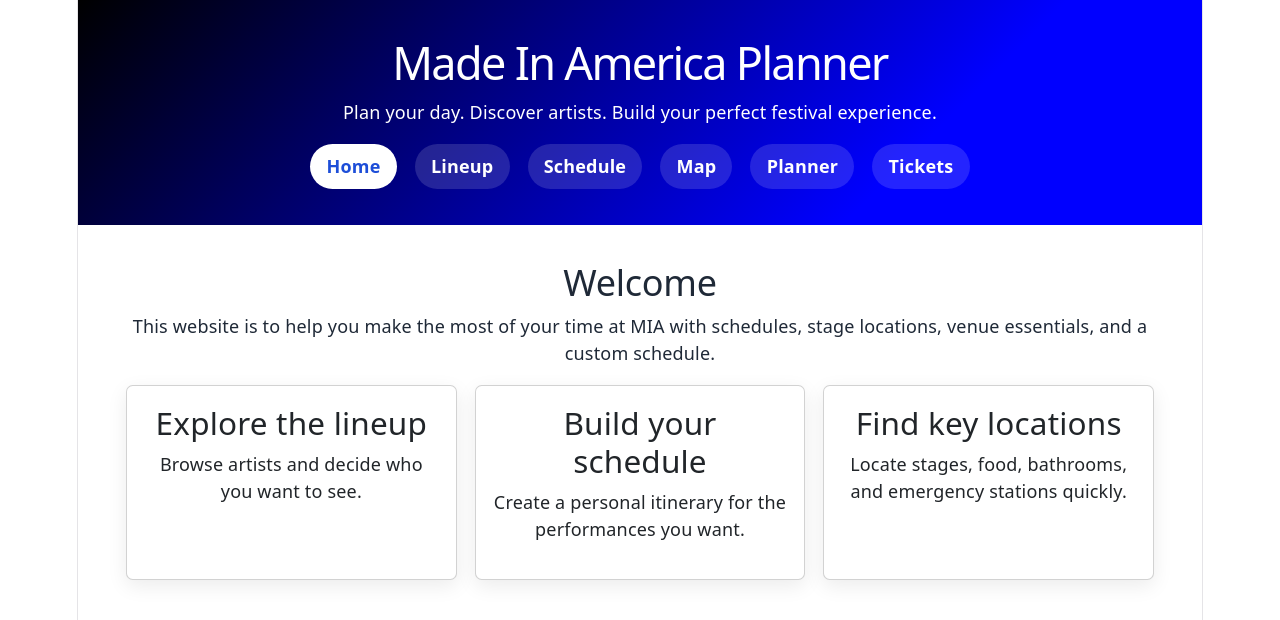
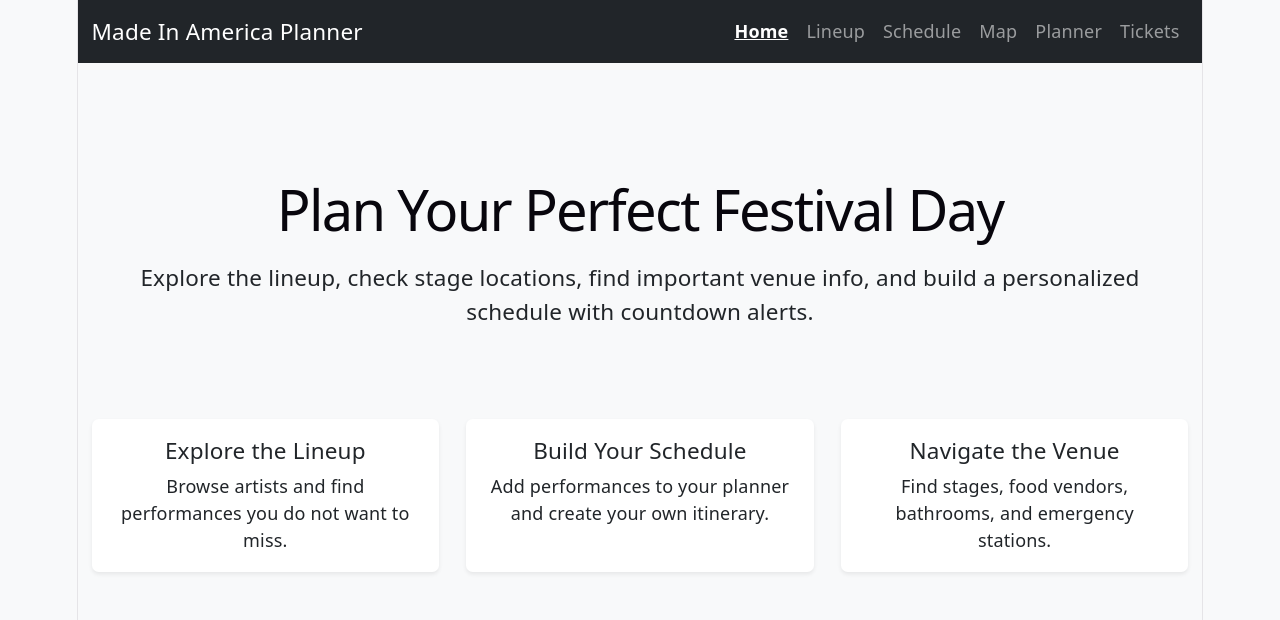
Before and after one commit to CS571-S26/p62, a React (Vite) app in the folder MadeInAmerica/: page / in a window 1280 px wide. Shown: the top 620 px of the page. Built offline with nearby package versions, Linux system fonts and the light colour scheme.

Commit message:
updated React Boostrap

```diff
--- a/MadeInAmerica/src/App.css
+++ b/MadeInAmerica/src/App.css
@@ -1,96 +1,21 @@
-.app-shell {
-  min-height: 100vh;
-  background: white;
-  color: #1f2937;
+body {
+  background-color: #f8f9fa;
 }
 
-.site-header {
-  background: linear-gradient(135deg, black, blue 700px);
-  color: white;
-  padding: 2rem;
-  text-align: center;
+.hero-section {
+  padding: 3rem 1rem;
+  margin-bottom: 2rem;
 }
 
-.site-header h1 {
-  margin-bottom: 0.5rem;
+.hero-section h1 {
+  margin-bottom: 1rem;
 }
 
-.nav {
-  margin-top: 1rem;
-  display: flex;
-  gap: 1rem;
-  justify-content: center;
-  flex-wrap: wrap;
+.card {
+  border: none;
 }
 
-.nav a {
-  color: white;
-  text-decoration: none;
-  font-weight: 600;
-  padding: 0.5rem 0.9rem;
-  border-radius: 999px;
-  background: rgba(255, 255, 255, 0.14);
+.navbar .nav-link.active {
+  font-weight: 700;
+  text-decoration: underline;
 }
-
-.nav a.active {
-  background: white;
-  color: #1d4ed8;
-}
-
-.page-content {
-  max-width: 1100px;
-  margin: 0 auto;
-  padding: 2rem;
-}
-
-.card-grid {
-  display: grid;
-  grid-template-columns: repeat(auto-fit, minmax(220px, 1fr));
-  gap: 1rem;
-  margin-top: 1rem;
-}
-
-.card,
-.list-item,
-.countdown-box {
-  background: white;
-  border-radius: 14px;
-  padding: 1rem;
-  box-shadow: 0 6px 20px rgba(0, 0, 0, 0.08);
-}
-
-.list {
-  display: flex;
-  flex-direction: column;
-  gap: 1rem;
-  margin-top: 1rem;
-}
-
-.list-item {
-  display: flex;
-  justify-content: space-between;
-  align-items: center;
-  gap: 1rem;
-}
-
-button,
-.buy-link {
-  background: blue;
-  color: white;
-  border: none;
-  padding: 0.7rem 1rem;
-  border-radius: 10px;
-  cursor: pointer;
-  text-decoration: none;
-  font-weight: 600;
-}
-
-button:hover,
-.buy-link:hover {
-  background: darkblue;
-}
-
-.countdown-box {
-  margin-bottom: 1rem;
-  border-left: 6px solid blue;
-}
--- a/MadeInAmerica/src/App.jsx
+++ b/MadeInAmerica/src/App.jsx
@@ -1,5 +1,15 @@
 import { HashRouter, Routes, Route, NavLink } from "react-router-dom";
 import { useEffect, useMemo, useState } from "react";
+import {
+  Navbar,
+  Nav,
+  Container,
+  Row,
+  Col,
+  Card,
+  Button,
+  ListGroup
+} from "react-bootstrap";
 import "./App.css";
 
 const scheduleData = [
@@ -27,137 +37,191 @@
 ];
 
 const locations = [
-  { name: "Main Stage", type: "Performance" },
-  { name: "Liberty Stage", type: "Performance" },
-  { name: "Riverfront Stage", type: "Performance" },
-  { name: "Food Vendors", type: "Food" },
-  { name: "Bathrooms", type: "Facilities" },
-  { name: "First Aid Tent", type: "Emergency" },
+  { id: 1, name: "Main Stage", type: "Performance" },
+  { id: 2, name: "Liberty Stage", type: "Performance" },
+  { id: 3, name: "Riverfront Stage", type: "Performance" },
+  { id: 4, name: "Food Vendors", type: "Food" },
+  { id: 5, name: "Bathrooms", type: "Facilities" },
+  { id: 6, name: "First Aid Tent", type: "Emergency" },
 ];
 
-function Layout({ children }) {
+function SiteNavbar() {
   return (
-    <div className="app-shell">
-      <header className="site-header">
-        <h1>Made In America Planner</h1>
-        <p>Plan your day. Discover artists. Build your perfect festival experience.</p>
-        <nav className="nav">
-          <NavLink to="/">Home</NavLink>
-          <NavLink to="/lineup">Lineup</NavLink>
-          <NavLink to="/schedule">Schedule</NavLink>
-          <NavLink to="/map">Map</NavLink>
-          <NavLink to="/planner">Planner</NavLink>
-          <NavLink to="/tickets">Tickets</NavLink>
-        </nav>
-      </header>
-      <main className="page-content">{children}</main>
-    </div>
+    <Navbar bg="dark" variant="dark" expand="lg" className="mb-4">
+      <Container>
+        <Navbar.Brand as={NavLink} to="/">
+          Made In America Planner
+        </Navbar.Brand>
+        <Navbar.Toggle aria-controls="festival-nav" />
+        <Navbar.Collapse id="festival-nav">
+          <Nav className="ms-auto">
+            <Nav.Link as={NavLink} to="/">Home</Nav.Link>
+            <Nav.Link as={NavLink} to="/lineup">Lineup</Nav.Link>
+            <Nav.Link as={NavLink} to="/schedule">Schedule</Nav.Link>
+            <Nav.Link as={NavLink} to="/map">Map</Nav.Link>
+            <Nav.Link as={NavLink} to="/planner">Planner</Nav.Link>
+            <Nav.Link as={NavLink} to="/tickets">Tickets</Nav.Link>
+          </Nav>
+        </Navbar.Collapse>
+      </Container>
+    </Navbar>
   );
 }
 
 function Home() {
   return (
-    <section>
-      <h2>Welcome</h2>
-      <p>
-        This website is to help you make the most of your time at MIA with
-        schedules, stage locations, venue essentials, and a custom schedule.
+    <Container>
+      <div className="hero-section text-center">
+        <h1>Plan Your Perfect Festival Day</h1>
+        <p className="lead">
+          Explore the lineup, check stage locations, find important venue info,
+          and build a personalized schedule with countdown alerts.
         </p>
-      <div className="card-grid">
-        <div className="card">
-          <h3>Explore the lineup</h3>
-          <p>Browse artists and decide who you want to see.</p>
       </div>
-        <div className="card">
-          <h3>Build your schedule</h3>
-          <p>Create a personal itinerary for the performances you want.</p>
-        </div>
-        <div className="card">
-          <h3>Find key locations</h3>
-          <p>Locate stages, food, bathrooms, and emergency stations quickly.</p>
-        </div>
-      </div>
-    </section>
+
+      <Row className="g-4">
+        <Col md={4}>
+          <Card className="h-100 shadow-sm">
+            <Card.Body>
+              <Card.Title>Explore the Lineup</Card.Title>
+              <Card.Text>
+                Browse artists and find performances you do not want to miss.
+              </Card.Text>
+            </Card.Body>
+          </Card>
+        </Col>
+        <Col md={4}>
+          <Card className="h-100 shadow-sm">
+            <Card.Body>
+              <Card.Title>Build Your Schedule</Card.Title>
+              <Card.Text>
+                Add performances to your planner and create your own itinerary.
+              </Card.Text>
+            </Card.Body>
+          </Card>
+        </Col>
+        <Col md={4}>
+          <Card className="h-100 shadow-sm">
+            <Card.Body>
+              <Card.Title>Navigate the Venue</Card.Title>
+              <Card.Text>
+                Find stages, food vendors, bathrooms, and emergency stations.
+              </Card.Text>
+            </Card.Body>
+          </Card>
+        </Col>
+      </Row>
+    </Container>
   );
 }
 
 function Lineup() {
   return (
-    <section>
-      <h2>Artist Lineup</h2>
-      <div className="card-grid">
+    <Container>
+      <h2 className="mb-4">Artist Lineup</h2>
+      <Row className="g-4">
         {scheduleData.map((show) => (
-          <div className="card" key={show.id}>
-            <h3>{show.artist}</h3>
-            <p><strong>Stage:</strong> {show.stage}</p>
-            <p><strong>Starts:</strong> {new Date(show.start).toLocaleString()}</p>
-          </div>
+          <Col md={4} key={show.id}>
+            <Card className="h-100 shadow-sm">
+              <Card.Body>
+                <Card.Title>{show.artist}</Card.Title>
+                <Card.Text><strong>Stage:</strong> {show.stage}</Card.Text>
+                <Card.Text>
+                  <strong>Starts:</strong> {new Date(show.start).toLocaleString()}
+                </Card.Text>
+              </Card.Body>
+            </Card>
+          </Col>
         ))}
-      </div>
-    </section>
+      </Row>
+    </Container>
   );
 }
 
 function Schedule({ onAdd }) {
   return (
-    <section>
-      <h2>Performance Schedule</h2>
-      <div className="list">
+    <Container>
+      <h2 className="mb-4">Performance Schedule</h2>
+      <Row className="g-3">
         {scheduleData.map((show) => (
-          <div className="list-item" key={show.id}>
+          <Col xs={12} key={show.id}>
+            <Card className="shadow-sm">
+              <Card.Body className="d-flex flex-column flex-md-row justify-content-between align-items-md-center gap-3">
                 <div>
-              <h3>{show.artist}</h3>
-              <p>{show.stage}</p>
-              <p>{new Date(show.start).toLocaleString()}</p>
+                  <Card.Title>{show.artist}</Card.Title>
+                  <Card.Text className="mb-1">{show.stage}</Card.Text>
+                  <Card.Text className="mb-0">
+                    {new Date(show.start).toLocaleString()}
+                  </Card.Text>
                 </div>
-            <button onClick={() => onAdd(show)}>Add to Planner</button>
-          </div>
+                <Button onClick={() => onAdd(show)}>Add to Planner</Button>
+              </Card.Body>
+            </Card>
+          </Col>
         ))}
-      </div>
-    </section>
+      </Row>
+    </Container>
   );
 }
 
 function MapPage() {
   return (
-    <section>
-      <h2>Festival Locations</h2>
-      <div className="card-grid">
+    <Container>
+      <h2 className="mb-4">Festival Locations</h2>
+      <Row className="g-4">
         {locations.map((location) => (
-          <div className="card" key={location.name}>
-            <h3>{location.name}</h3>
-            <p>{location.type}</p>
-          </div>
+          <Col md={4} key={location.id}>
+            <Card className="h-100 shadow-sm">
+              <Card.Body>
+                <Card.Title>{location.name}</Card.Title>
+                <Card.Text>{location.type}</Card.Text>
+              </Card.Body>
+            </Card>
+          </Col>
         ))}
-      </div>
-    </section>
+      </Row>
+    </Container>
   );
 }
 
 function Tickets() {
   return (
-    <section>
-      <h2>Tickets</h2>
-      <p>Choose the ticket option that works best for your festival experience.</p>
-      <div className="card-grid">
-        <div className="card">
-          <h3>General Admission</h3>
-          <p>Access to festival grounds and performances.</p>
-        </div>
-        <div className="card">
-          <h3>VIP</h3>
-          <p>Premium viewing areas and upgraded amenities.</p>
-        </div>
-      </div>
-      <a
-        className="buy-link"
+    <Container>
+      <h2 className="mb-4">Tickets</h2>
+      <Row className="g-4 mb-4">
+        <Col md={6}>
+          <Card className="h-100 shadow-sm">
+            <Card.Body>
+              <Card.Title>General Admission</Card.Title>
+              <Card.Text>
+                Access to festival grounds and all general performances.
+              </Card.Text>
+              <Card.Text><strong>Price:</strong> $149</Card.Text>
+            </Card.Body>
+          </Card>
+        </Col>
+        <Col md={6}>
+          <Card className="h-100 shadow-sm">
+            <Card.Body>
+              <Card.Title>VIP</Card.Title>
+              <Card.Text>
+                Premium viewing areas, faster entry, and upgraded amenities.
+              </Card.Text>
+              <Card.Text><strong>Price:</strong> $299</Card.Text>
+            </Card.Body>
+          </Card>
+        </Col>
+      </Row>
+
+      <Button
+        as="a"
         href="https://www.ticketmaster.com/"
         target="_blank"
         rel="noreferrer"
       >
         Purchase Tickets
-      </a>
-    </section>
+      </Button>
+    </Container>
   );
 }
 
@@ -184,37 +248,49 @@
   const seconds = Math.floor((countdown % (1000 * 60)) / 1000);
 
   return (
-    <section>
-      <h2>My Planner</h2>
+    <Container>
+      <h2 className="mb-4">My Planner</h2>
+
       {nextEvent ? (
-        <div className="countdown-box">
-          <h3>Next Event</h3>
-          <p>{nextEvent.artist} at {nextEvent.stage}</p>
-          <p>Starts in {hours}h {minutes}m {seconds}s</p>
-        </div>
+        <Card className="mb-4 shadow-sm border-primary">
+          <Card.Body>
+            <Card.Title>Next Event</Card.Title>
+            <Card.Text>
+              {nextEvent.artist} at {nextEvent.stage}
+            </Card.Text>
+            <Card.Text>
+              Starts in {hours}h {minutes}m {seconds}s
+            </Card.Text>
+          </Card.Body>
+        </Card>
       ) : (
         <p>No upcoming saved events yet.</p>
       )}
 
-      <div className="list">
       {saved.length === 0 ? (
         <p>You have not added any performances yet.</p>
       ) : (
-          [...saved]
+        <ListGroup>
+          {[...saved]
             .sort((a, b) => new Date(a.start) - new Date(b.start))
             .map((show) => (
-              <div className="list-item" key={show.id}>
+              <ListGroup.Item
+                key={show.id}
+                className="d-flex flex-column flex-md-row justify-content-between align-items-md-center gap-3"
+              >
                 <div>
-                  <h3>{show.artist}</h3>
-                  <p>{show.stage}</p>
-                  <p>{new Date(show.start).toLocaleString()}</p>
+                  <div className="fw-bold">{show.artist}</div>
+                  <div>{show.stage}</div>
+                  <div>{new Date(show.start).toLocaleString()}</div>
                 </div>
-                <button onClick={() => onRemove(show.id)}>Remove</button>
-              </div>
-            ))
+                <Button variant="outline-danger" onClick={() => onRemove(show.id)}>
+                  Remove
+                </Button>
+              </ListGroup.Item>
+            ))}
+        </ListGroup>
       )}
-      </div>
-    </section>
+    </Container>
   );
 }
 
@@ -241,16 +317,18 @@
 
   return (
     <HashRouter>
-      <Layout>
+      <SiteNavbar />
       <Routes>
         <Route path="/" element={<Home />} />
         <Route path="/lineup" element={<Lineup />} />
         <Route path="/schedule" element={<Schedule onAdd={handleAdd} />} />
         <Route path="/map" element={<MapPage />} />
-          <Route path="/planner" element={<Planner saved={savedShows} onRemove={handleRemove} />} />
+        <Route
+          path="/planner"
+          element={<Planner saved={savedShows} onRemove={handleRemove} />}
+        />
         <Route path="/tickets" element={<Tickets />} />
       </Routes>
-      </Layout>
     </HashRouter>
   );
 }
--- a/MadeInAmerica/src/main.jsx
+++ b/MadeInAmerica/src/main.jsx
@@ -1,8 +1,8 @@
 import { StrictMode } from 'react'
 import { createRoot } from 'react-dom/client'
+import 'bootstrap/dist/css/bootstrap.min.css'
 import './index.css'
 import App from './App.jsx'
-import 'bootstrap/dist/css/bootstrap.min.css'
 
 createRoot(document.getElementById('root')).render(
   <StrictMode>
```
Lines whose indentation alone changed are shown as unchanged.
